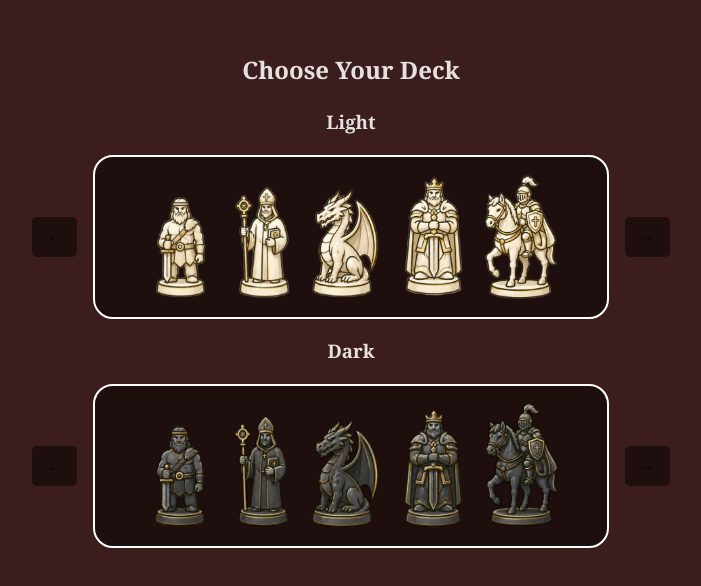
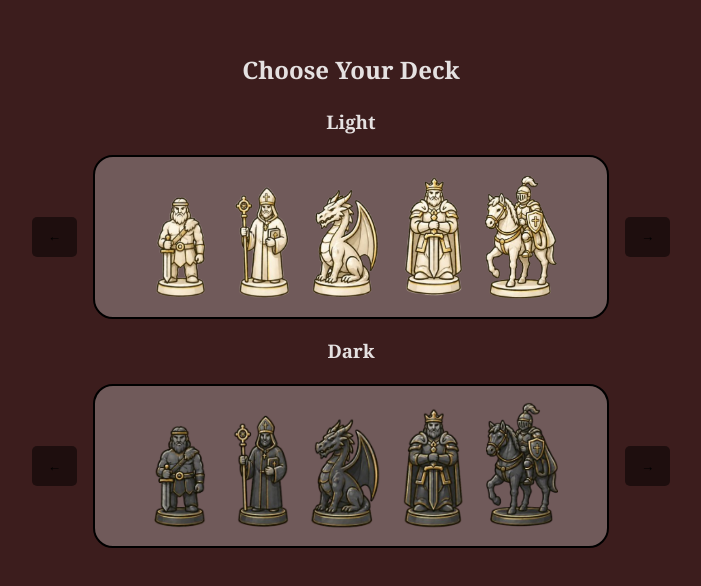
Before and after one commit to gkuenzi/4x4Chess, a React (Vite) app in the folder chess/: page / in a window 1280 px wide. Shown: the part 110-696 px from the top of the page, without its empty margins (289-990 px from the left). Built offline with nearby package versions, Linux system fonts and the light colour scheme.

Commit message:
change deck display backgrounds

```diff
--- a/chess/src/deck-select.css
+++ b/chess/src/deck-select.css
@@ -20,8 +20,8 @@ img {
 .deck-display {
     width: 30rem;
     display: flex;
-    background-color: rgba(0, 0, 0, 0.5);
-    border: 2px solid rgba(255, 255, 255, 1);
+    background-color: rgba(233, 233, 233, 0.3);
+    border: 2px solid rgb(0, 0, 0);
     border-radius: 20px;
     padding: 1rem;
     gap: 1rem;
```
